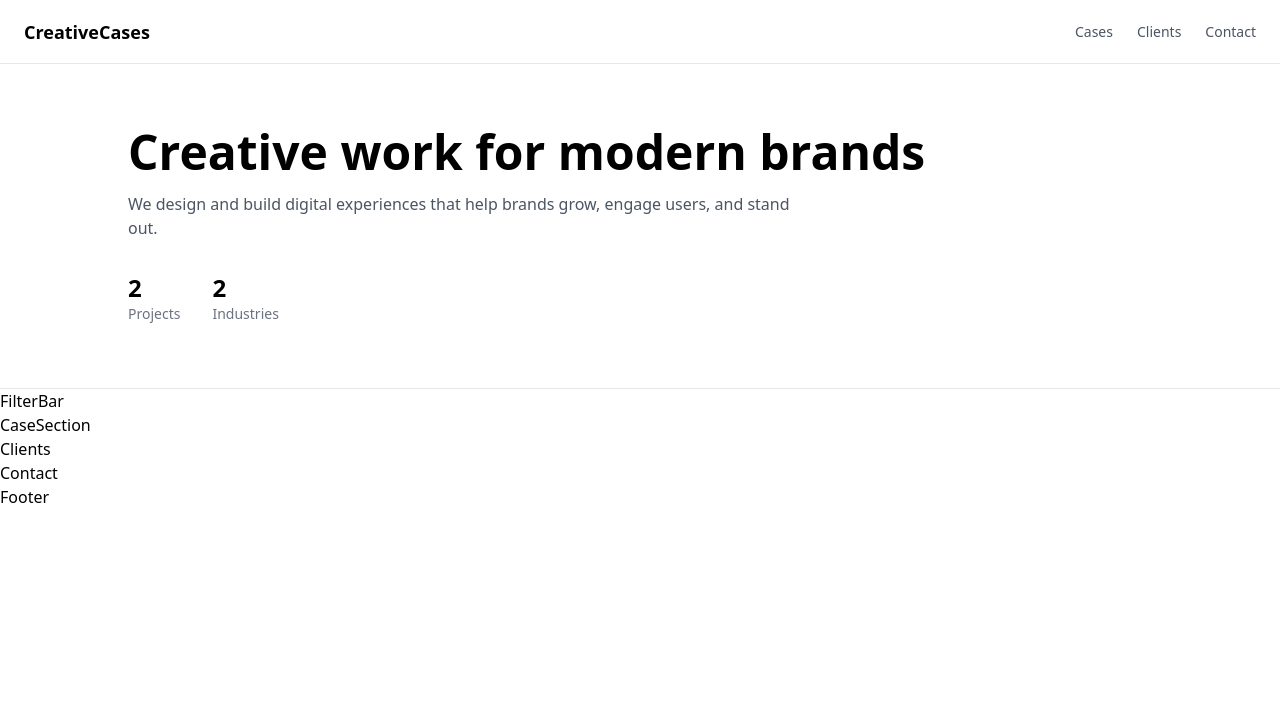
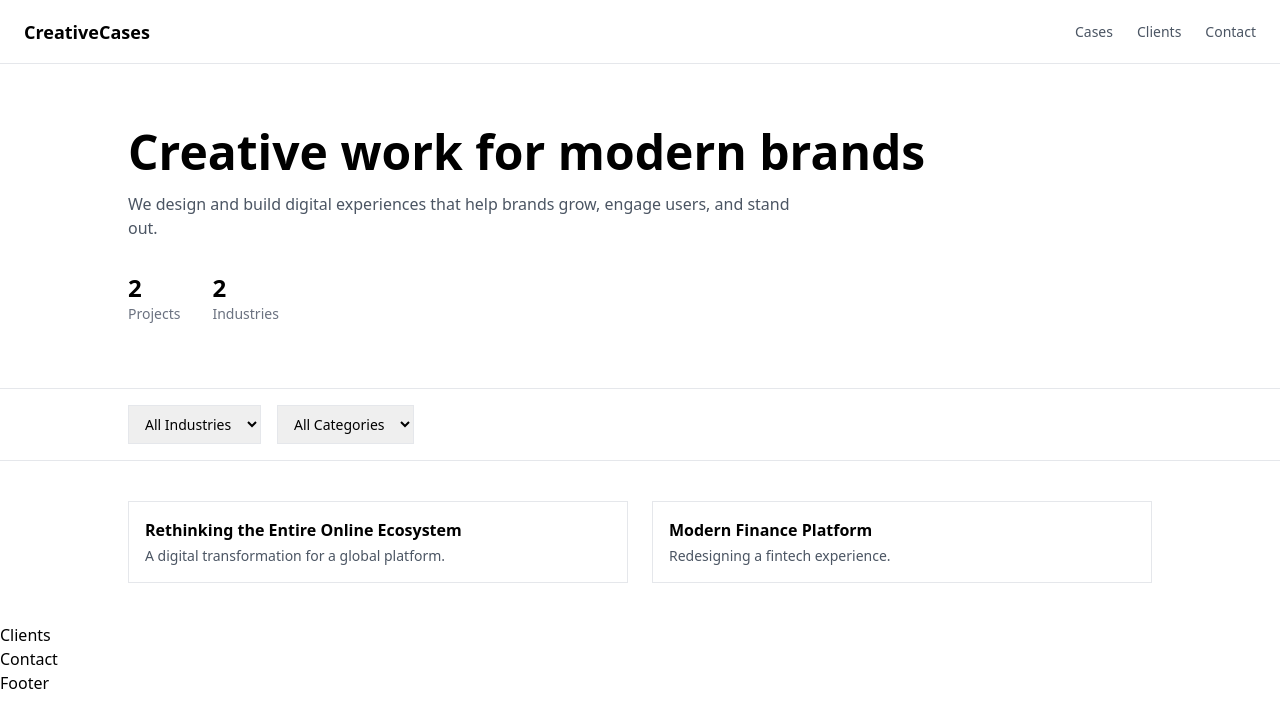
Before and after one commit to MukeshDama/creative-cases-pwa, a React (Vite) app in the folder creative-cases-pwa/: page /cases in a window 1280 px wide. Shown: the top 728 px of the page. Built offline with nearby package versions, Linux system fonts and the light colour scheme; data requests are answered from the project's data file.

Commit message:
feat: filter bar with url-based industry and category filtering

```diff
--- a/creative-cases-pwa/src/components/CaseSection.tsx
+++ b/creative-cases-pwa/src/components/CaseSection.tsx
@@ -1,7 +1,29 @@
-
+import { useSearchParams } from "react-router-dom";
+import { useAppSelector } from "../app/store/hooks"
 
 export const CaseSection = () => {
+  const [searchParams] = useSearchParams();
+  const cases = useAppSelector((s) => s.cases.items);
+
+  const industry = searchParams.get("industry");
+  const category = searchParams.get("category");
+
+  const filtered = cases.filter((c) => {
+    const industryMatch = industry ? c.industry === industry : true;
+    const categoryMatch = category ? c.categories.includes(category) : true;
+    return industryMatch && categoryMatch;
+  });
+
   return (
-    <div>CaseSection</div>
-  )
-}
+    <section className="px-6 py-10">
+      <div className="max-w-5xl mx-auto grid grid-cols-1 md:grid-cols-2 gap-6">
+        {filtered.map((c) => (
+          <div key={c.id} className="border p-4">
+            <h3 className="font-semibold">{c.title}</h3>
+            <p className="text-sm text-gray-600 mt-1">{c.excerpt}</p>
+          </div>
+        ))}
+      </div>
+    </section>
+  );
+};
--- a/creative-cases-pwa/src/components/FilterBar.tsx
+++ b/creative-cases-pwa/src/components/FilterBar.tsx
@@ -1,6 +1,53 @@
+import { useSearchParams } from "react-router-dom";
+import { useAppSelector } from "../app/store/hooks"
 
 export const FilterBar = () => {
+  const [searchParams, setSearchParams] = useSearchParams();
+
+  const industries = useAppSelector((s) => s.filters.industries);
+  const categories = useAppSelector((s) => s.filters.categories);
+
+  const industry = searchParams.get("industry") || "";
+  const category = searchParams.get("category") || "";
+
+  const updateParam = (key: string, value: string) => {
+    const next = new URLSearchParams(searchParams);
+    if (value) next.set(key, value);
+    else next.delete(key);
+    setSearchParams(next);
+  };
+
   return (
-    <div>FilterBar</div>
-  )
-}
+    <section className="px-6 py-4 border-b">
+      <div className="max-w-5xl mx-auto flex flex-wrap gap-4">
+        {/* Industry */}
+        <select
+          className="border px-3 py-2 text-sm"
+          value={industry}
+          onChange={(e) => updateParam("industry", e.target.value)}
+        >
+          <option value="">All Industries</option>
+          {industries.map((i) => (
+            <option key={i.id} value={i.label}>
+              {i.label}
+            </option>
+          ))}
+        </select>
+
+        {/* Category */}
+        <select
+          className="border px-3 py-2 text-sm"
+          value={category}
+          onChange={(e) => updateParam("category", e.target.value)}
+        >
+          <option value="">All Categories</option>
+          {categories.map((c) => (
+            <option key={c.id} value={c.label}>
+              {c.label}
+            </option>
+          ))}
+        </select>
+      </div>
+    </section>
+  );
+};
```
